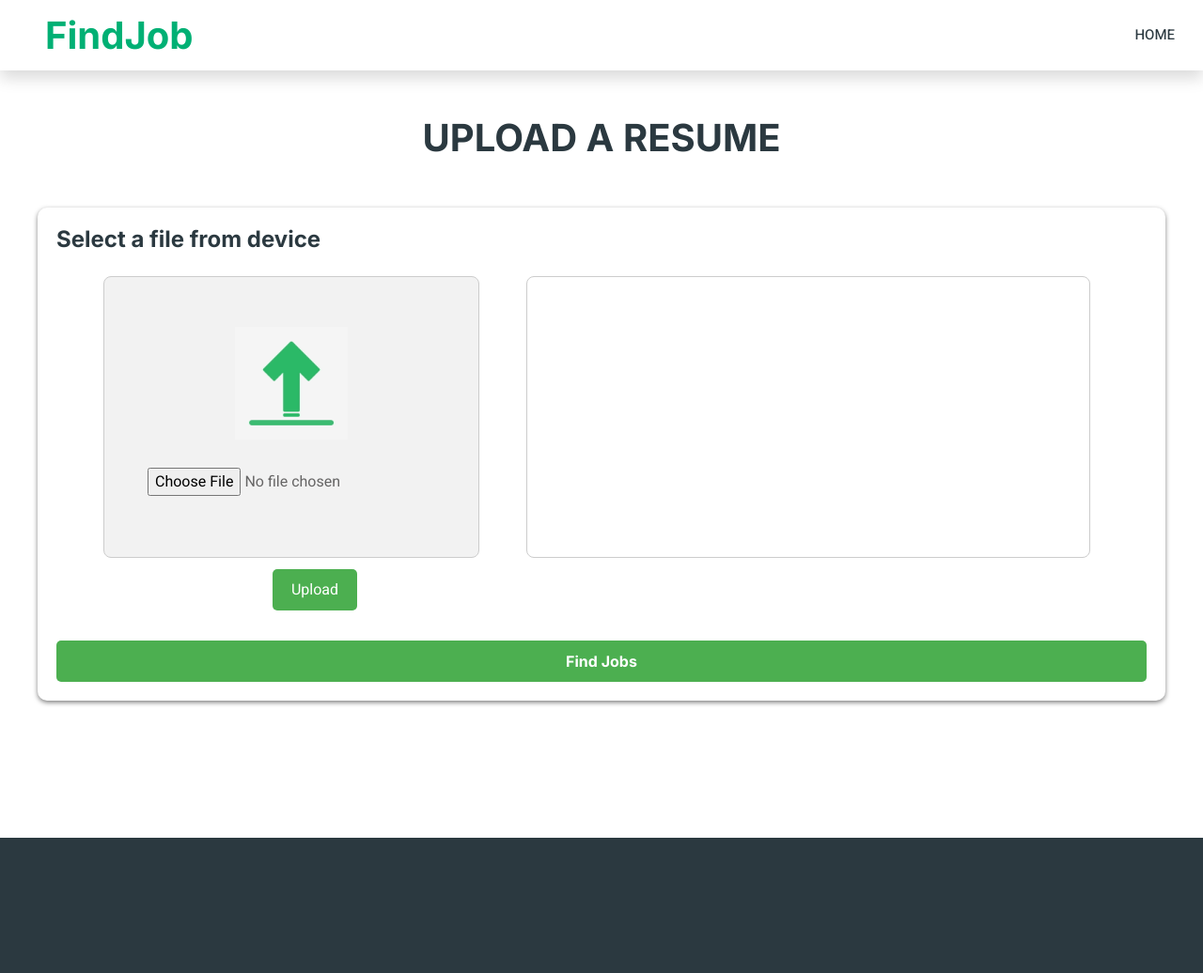
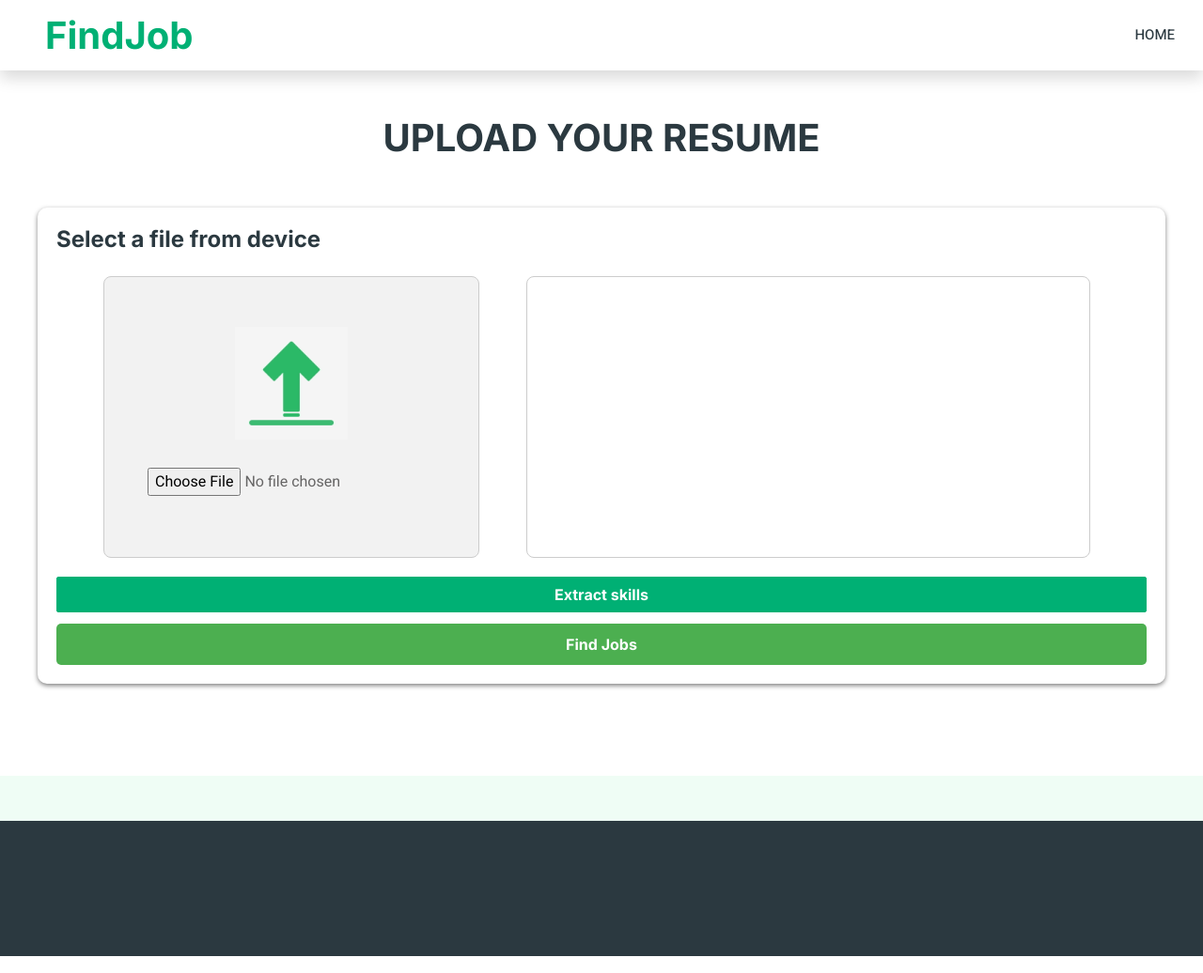
Before and after one commit to Shriya0731/JobRecommendationSystem, a Flask app: page /addresume in a window 1280 px wide. Shown: the whole page at 94% size. Run offline with Flask 3, Linux system fonts and the light colour scheme; parts of the project's set-up code (start-up, migrations or seed data) failed here and were passed over; some libraries are stand-ins or nearby versions.

Commit message:
Resume parsing

```diff
--- a/templates/add_resume.html
+++ b/templates/add_resume.html
@@ -3,7 +3,7 @@
 
 <head>
 	<meta charset="utf-8">
-    <title>JobEntry - Job Portal Website Template</title>
+	<title>Easy Apply - Job Portal Website</title>
 	<meta content="width=device-width, initial-scale=1.0" name="viewport">
 	<meta content="" name="keywords">
 	<meta content="" name="description">
@@ -103,12 +103,11 @@ function getjobs() {
 
 		<!-- Jobs Start -->
         <div class="container-xxl py-5">
-		<h1 class="text-center mb-5 wow fadeInUp" data-wow-delay="0.1s">UPLOAD A RESUME</h1>
+		<h1 class="text-center mb-5 wow fadeInUp" data-wow-delay="0.1s">UPLOAD YOUR RESUME</h1>
 			<div class="uploadresume-container">
 
-                        <div class="">
 							<h4 class="mb-4">Select a file from device</h4>
-                            <form action="/getjobs" method="POST" enctype="multipart/form-data" >
+							<form id = "uploadForm" action="/getjobs" method="POST" enctype="multipart/form-data" >
 								<div class="row g-3">
 									<div class="form-group">
 							            <div class="file-upload-wrapper">
@@ -116,28 +115,30 @@ function getjobs() {
                                                 <img src="static\img\uploadgreen.jpg" alt="Upload Icon" class="upload-image">
                                                 <input type="file" id="file" name="file" accept="image/*">
 								            </div>
-					<button type="submit" >Upload</button>
+                                        </div>
+                                        <div class="text-container">
+                                            <p class="fs-4 fw-small text-white mb-6 pb-2 small-text"></p>
+							            </div>
+                                    </div>
+
+                                </div>
+                                <div class="col-12">
+                                                <button class="btn btn-primary w-100" type="button" onclick="uploadResume()" >Extract skills</button>
+                                                <button class="btn btn-primary w-100" type="submit" >Find Jobs</button>
                                 </div>
 					        </form>
 				            <form action="/display" method="get">
-            				<div class="text-container">
 
-					<p class="fs-4 fw-small text-white mb-6 pb-2 small-text"></p>
-            				</div>
-            			<!-- Content of the form group -->
-       	 			  </div>
                             </form>
 
 
             </div>
 
-				    <div class="col-12">
-                                        <button class="btn btn-primary w-100" type="submit" onclick="getjobs()">Find Jobs</button>
-                                    </div>
+
 
          </div>
     </div>
-           </div>
+
 
 
 		<!-- Footer Start -->
@@ -151,7 +152,7 @@ function getjobs() {
 
 		<!-- Back to Top -->
 		<a href="#" class="btn btn-lg btn-primary btn-lg-square back-to-top"><i class="bi bi-arrow-up"></i></a>
-    </div>
+
 
 	<!-- JavaScript Libraries -->
 	<script src="https://code.jquery.com/jquery-3.4.1.min.js"></script>
--- a/templates/jobs.html
+++ b/templates/jobs.html
@@ -3,7 +3,7 @@
 
 <head>
     <meta charset="utf-8">
-    <title>Tech Sense - Job Portal Website Template</title>
+    <title>Easy Apply - Job Portal Website</title>
     <meta content="width=device-width, initial-scale=1.0" name="viewport">
     <meta content="" name="keywords">
     <meta content="" name="description">
```
Also changed, not shown: ResumeParser.py (+29 -1 lines). Lines whose indentation alone changed are shown as unchanged.
